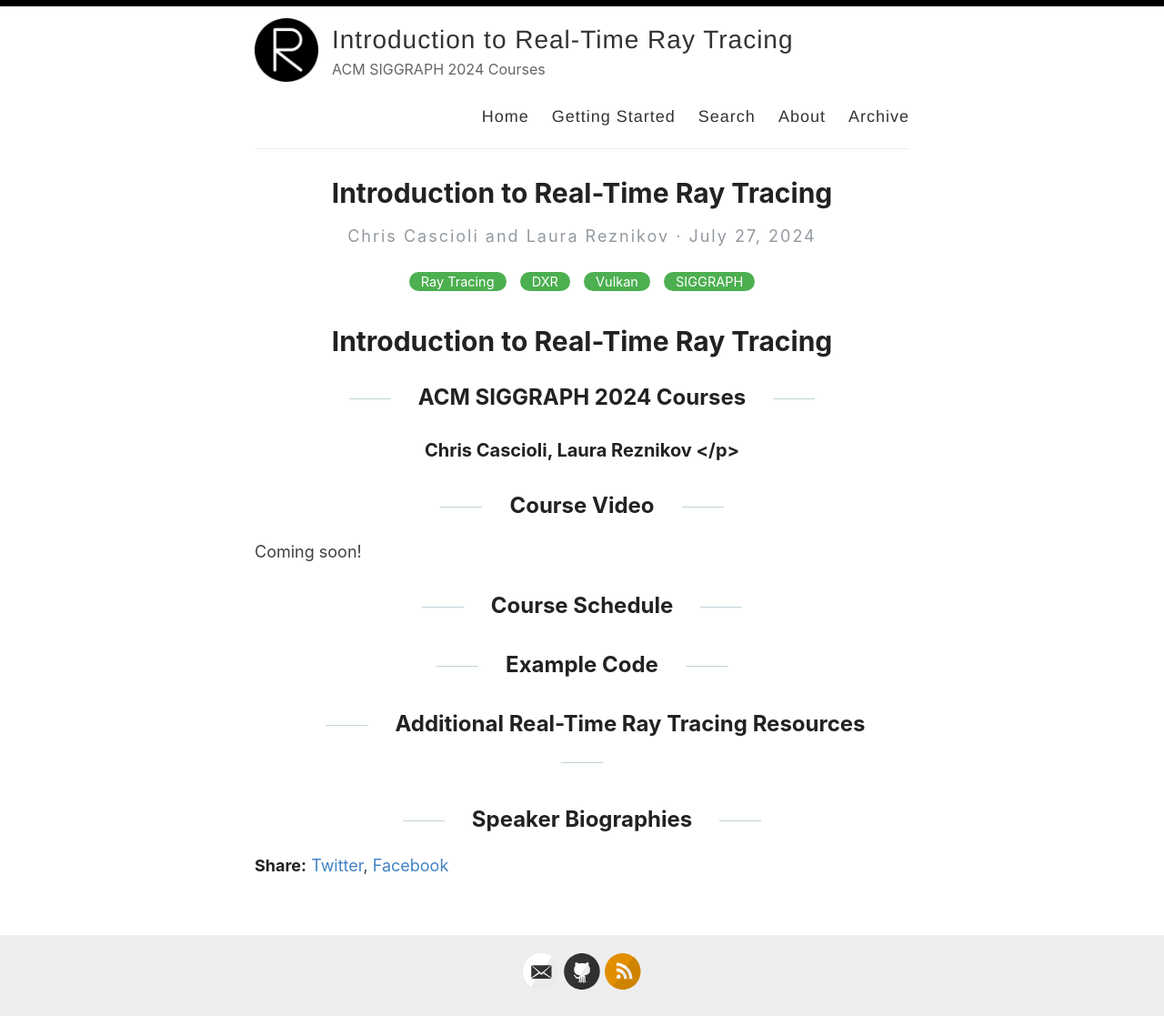
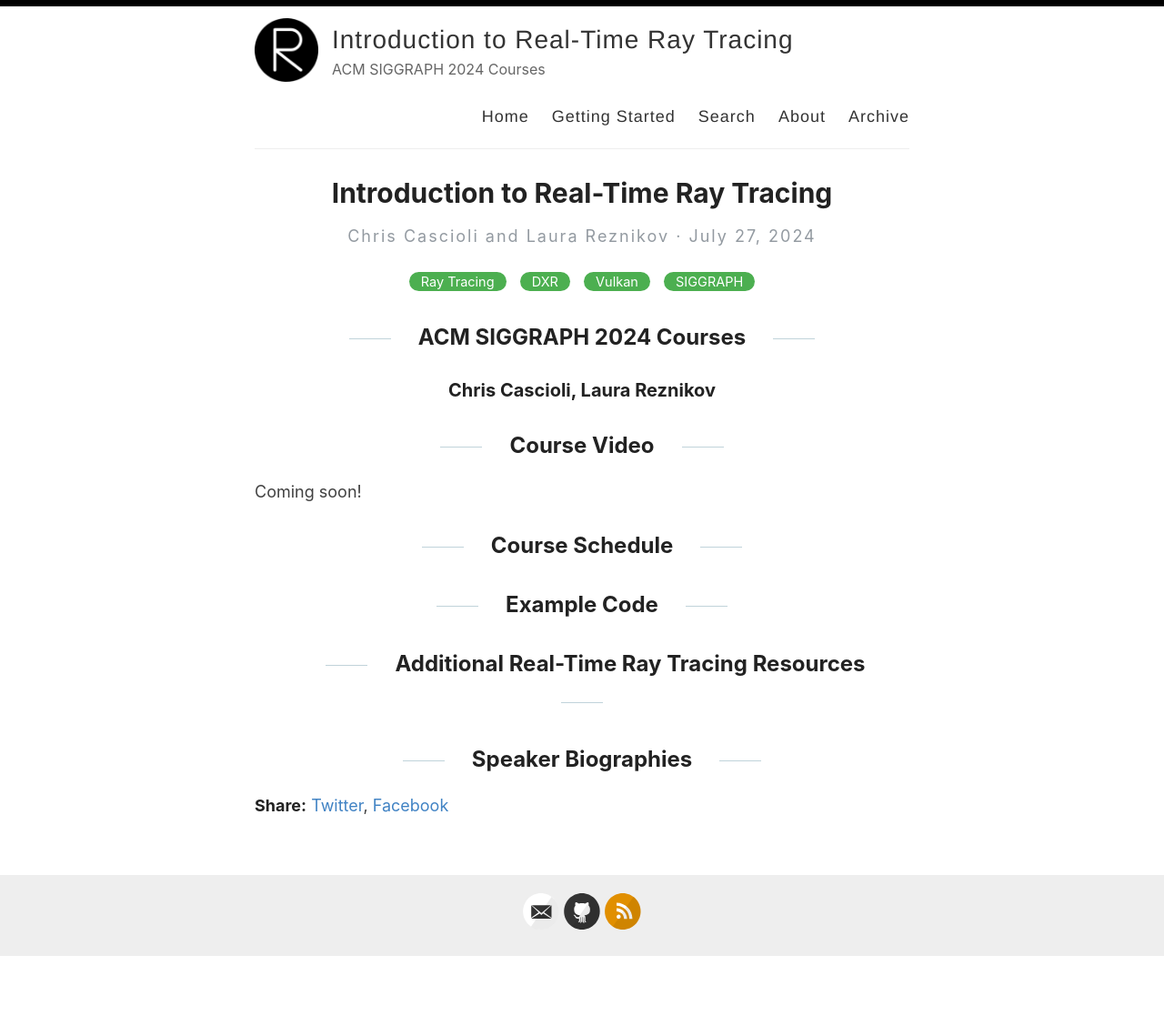
Before and after one commit to theanimatorreturns/BreadcrumbsIntroductionToRealTimeRayTracing, a Jekyll site: the page built from _posts/2024-07-27-intro-to-real-time-ray-tracing-course.md, in a window 1280 px wide. Shown: the whole page at 91% size. Built offline with Jekyll 4.4.1, drawn with Linux system fonts in a browser that asks for light colours; after the commit the page ends 1051 px from its top, so only the background shows below that.

Commit message:
Update 2024-07-27-intro-to-real-time-ray-tracing-course.md

```diff
--- a/_posts/2024-07-27-intro-to-real-time-ray-tracing-course.md
+++ b/_posts/2024-07-27-intro-to-real-time-ray-tracing-course.md
@@ -3,10 +3,8 @@
 title: Introduction to Real-Time Ray Tracing
 categories: [Ray Tracing, DXR, Vulkan, SIGGRAPH]
 ---
-
-# Introduction to Real-Time Ray Tracing
 ## ACM SIGGRAPH 2024 Courses
-### Chris Cascioli, Laura Reznikov </p>
+### Chris Cascioli, Laura Reznikov
 
 ## Course Video
 Coming soon!
```
